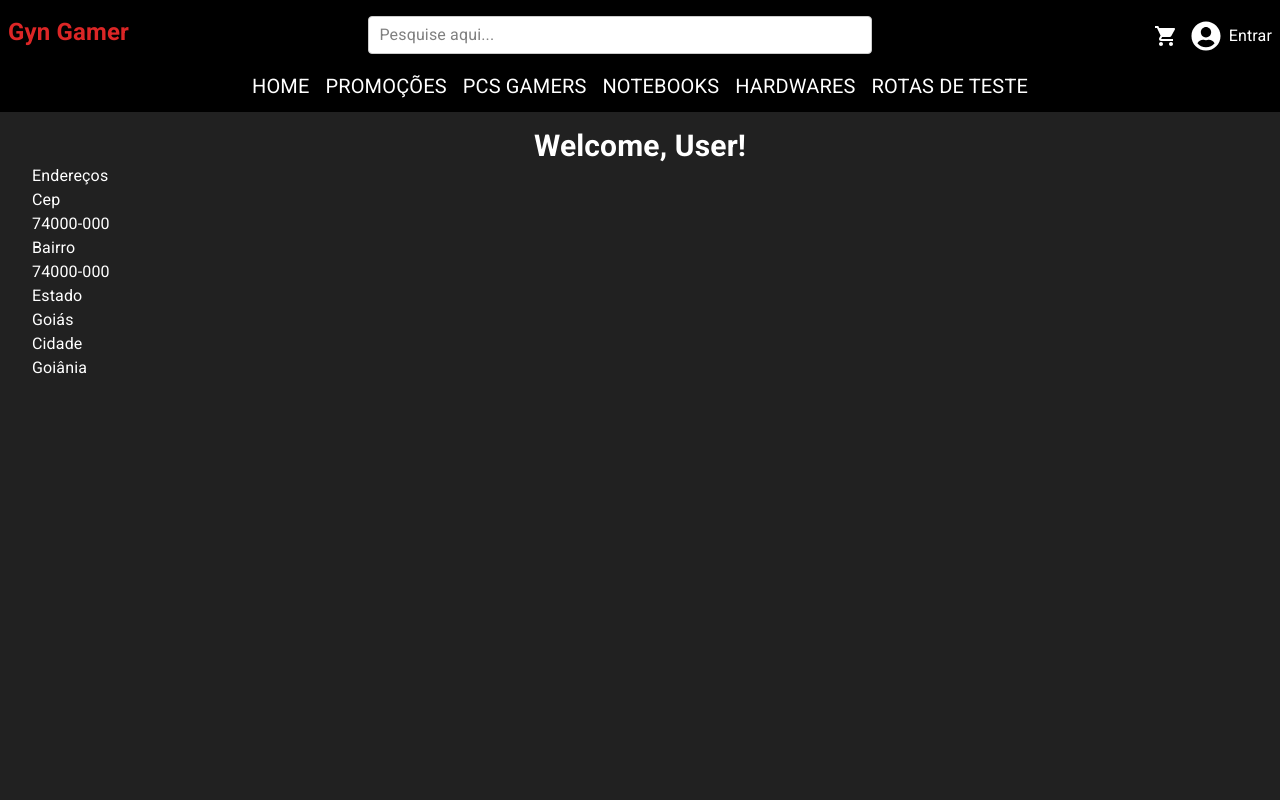
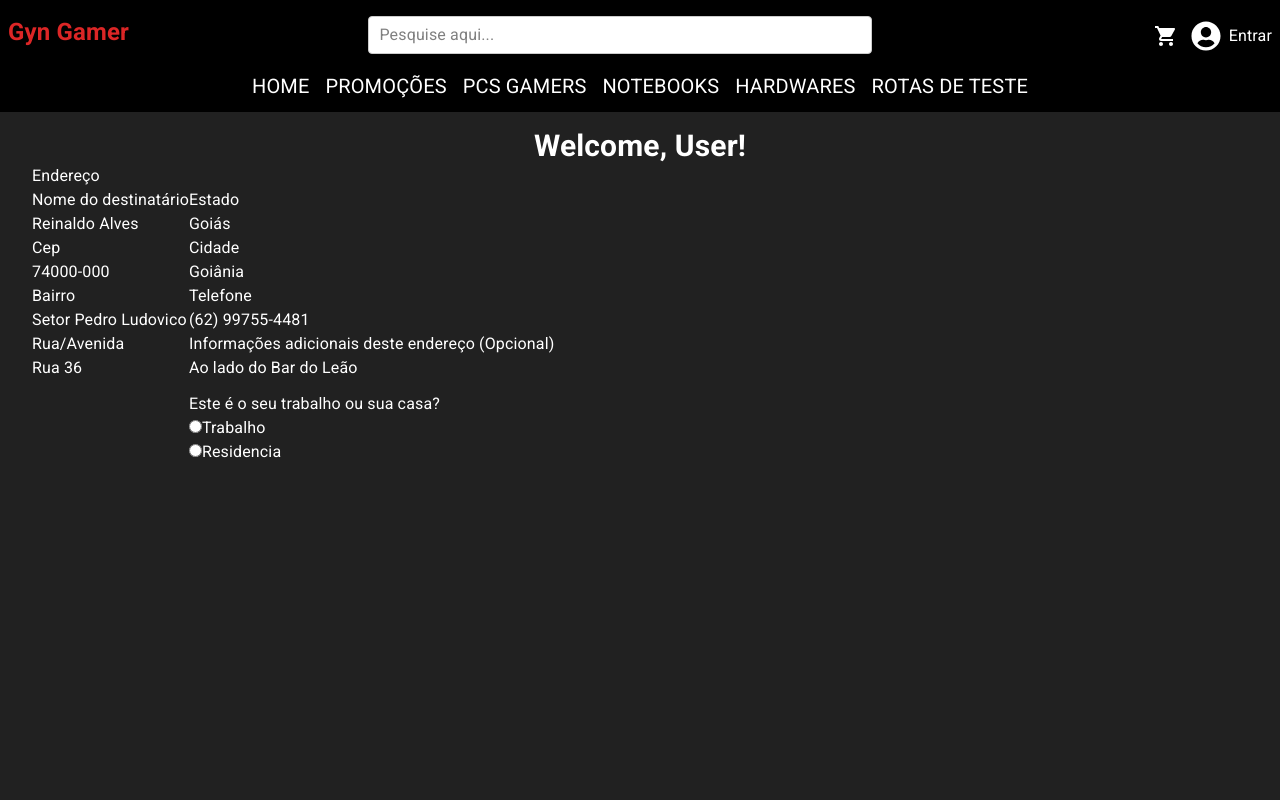
Before and after one commit to Rein4ldoAlv3s/gyn-gamer, a React (Vite) app: page /my-profile in a window 1280 px wide. Shown: the top 800 px of the page. Built offline with nearby package versions, Linux system fonts and the light colour scheme.

Commit message:
endereco perfil

```diff
--- a/src/components/MyProfile.tsx
+++ b/src/components/MyProfile.tsx
@@ -4,8 +4,15 @@ const MyProfile = () => {
     return (
         <div>
             <h1 className="flex justify-center text-3xl font-bold text-customWhite">Welcome, User!</h1>
+            <h2>Endereço</h2>
+
+            <div className='flex'>
+
                 <div>
-                <h2>Endereços</h2>
+                    <div>
+                        <h2>Nome do destinatário</h2>
+                        <span>Reinaldo Alves</span>
+                    </div>
 
                     <div>
                         <h2>Cep</h2>
@@ -14,9 +21,17 @@ const MyProfile = () => {
 
                     <div>
                         <h2>Bairro</h2>
-                    <span>74000-000</span>
+                        <span>Setor Pedro Ludovico</span>
                     </div>
 
+                    <div>
+                        <h2>Rua/Avenida</h2>
+                        <span>Rua 36</span>
+                    </div>
+
+                </div>
+
+                <div>
                     <div>
                         <h2>Estado</h2>
                         <span>Goiás</span>
@@ -27,6 +42,31 @@ const MyProfile = () => {
                         <span>Goiânia</span>
                     </div>
 
+                    <div>
+                        <h2>Telefone</h2>
+                        <span>(62) 99755-4481</span>
+                    </div>
+
+                    <div>
+                        <h2>Informações adicionais deste endereço (Opcional)</h2>
+                        <span>Ao lado do Bar do Leão</span>
+                    </div>
+
+                    <div className='mt-3'>
+                        <p>Este é o seu trabalho ou sua casa?</p>
+
+                        <label>
+                            <input type="radio" name="trabalho" value="trabalho" />
+                            Trabalho
+                        </label> <br />
+
+                        <label>
+                            <input type="radio" name="residencia" value="residencia" />
+                            Residencia
+                        </label> <br />
+                    </div>
+                </div>
+
             </div>
         </div>
     )
```
Lines whose indentation alone changed are shown as unchanged.
